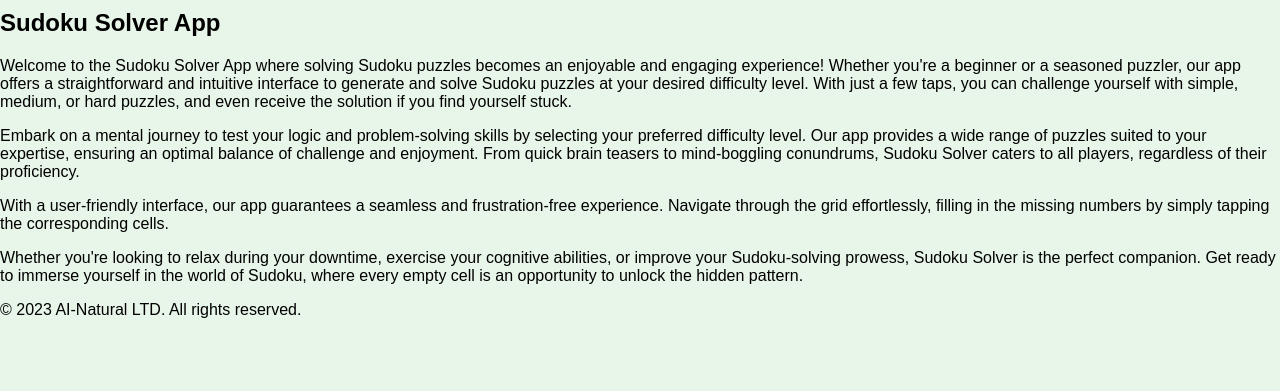
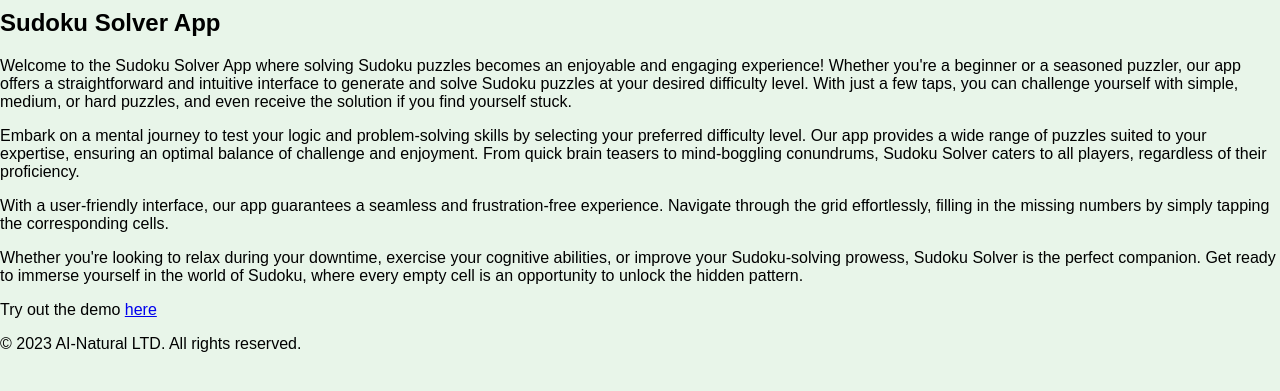
Before and after one commit to SamuelAina/My-GitHub-Demo-Pages, a plain HTML site: page Demo5.html in a window 1280 px wide. Shown: the part 59-450 px from the top of the page. Drawn offline with Linux system fonts and the light colour scheme; a web font is replaced by a local one.

Commit message:
Update Demo5.html

```diff
--- a/Demo5.html
+++ b/Demo5.html
@@ -16,6 +16,8 @@
           <p>With a user-friendly interface, our app guarantees a seamless and frustration-free experience. Navigate through the grid effortlessly, filling in the missing numbers by simply tapping the corresponding cells. </p>
 
           <p>Whether you're looking to relax during your downtime, exercise your cognitive abilities, or improve your Sudoku-solving prowess, Sudoku Solver is the perfect companion. Get ready to immerse yourself in the world of Sudoku, where every empty cell is an opportunity to unlock the hidden pattern.</p>
+
+          <p>Try out the demo <a href="sudoku/sudoku.html">here</a></p>
         </section>
     </main>
     <div id="footer"></div>
```
